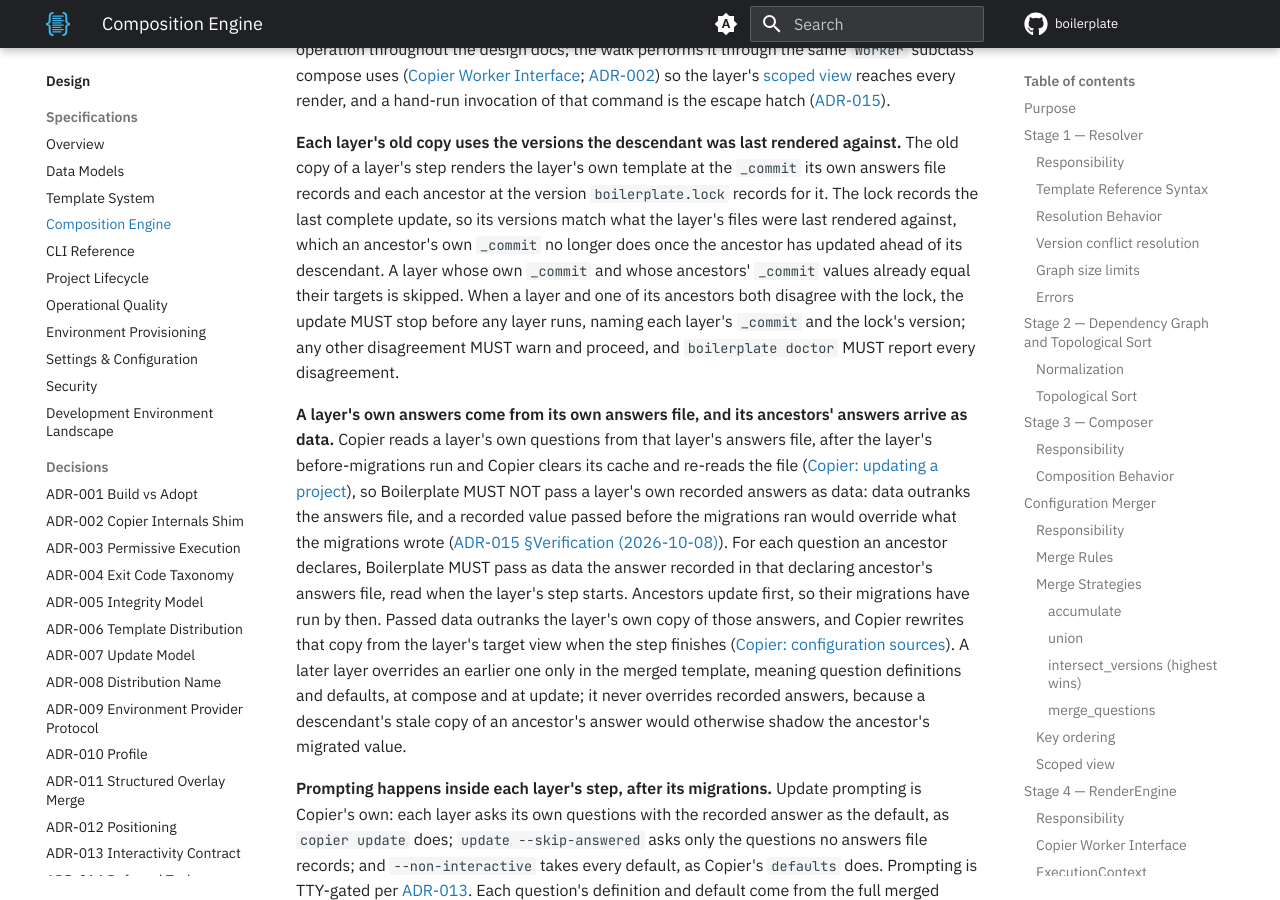
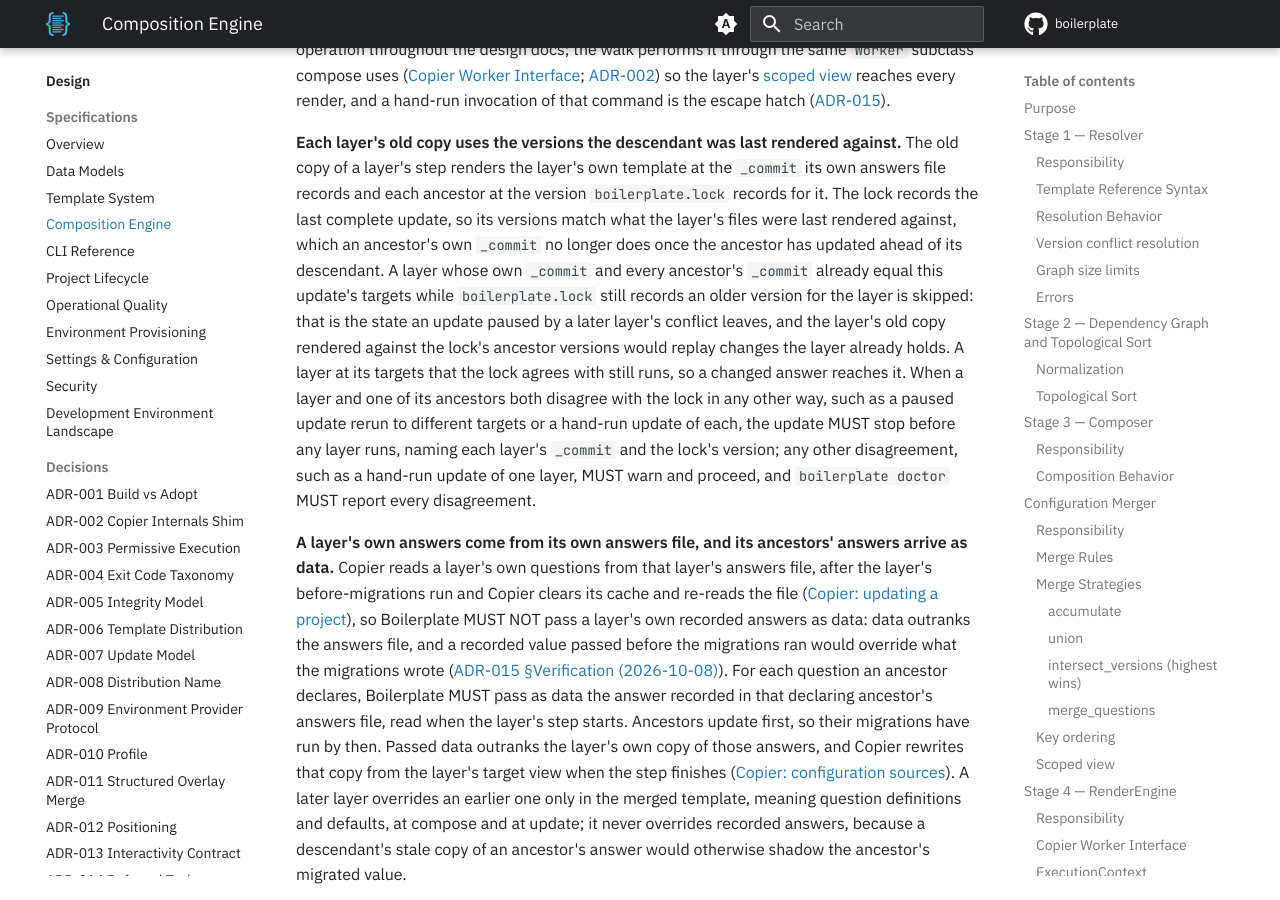
Before and after one commit to TheRealBillSiegler/boilerplate, an MkDocs documentation site: the page built from docs/design/04-composition-engine.md, in a window 1280 px wide and 900 px high, scrolled down 16235 px. Built offline with MkDocs 1.6.1 and Material for MkDocs 9.7.7, drawn with Linux system fonts in a browser that asks for light colours; comment, search, counter and statistics services are not loaded; the version menu is left out.

Commit message:
docs(design): skip only paused layers and let a paused update resume
The skip rule skipped any layer already at its targets, so a changed
answer could never reach an up-to-date layer; and the stop rule stopped
whenever a layer and an ancestor both disagreed with the lock, which is
exactly the state a conflict pause leaves, so a paused update could
never resume. Skip a layer only when it and its ancestors are at this
update's targets while the lock still records an older version for it;
stop only on other two-layer disagreements.

Co-Authored-By: Claude Opus 5.5 <noreply@anthropic.com>

```diff
--- a/docs/design/04-composition-engine.md
+++ b/docs/design/04-composition-engine.md
@@ -397,7 +397,7 @@ After all layers complete, return a `TemplateInfo` describing the final layer (t
 
 The `boilerplate update` pipeline does not re-render the old composition itself. Three-way merge for each layer is performed by Copier's per-template `update` mechanism, which reconstructs that layer's base internally from the template's Git history. Boilerplate's role is to orchestrate Copier's `update` per layer in topological order and to manage the cross-layer rollback envelope. `copier update -a .copier-answers.<layer>.yml` names that per-layer operation throughout the design docs; the walk performs it through the same `Worker` subclass compose uses ([Copier Worker Interface](#copier-worker-interface); [ADR-002](adr-002-copier-internals-shim.md#decision)) so the layer's [scoped view](#scoped-view) reaches every render, and a hand-run invocation of that command is the escape hatch ([ADR-015](adr-015-idiomatic-artifacts.md#decision)).
 
-**Each layer's old copy uses the versions the descendant was last rendered against.** The old copy of a layer's step renders the layer's own template at the `_commit` its own answers file records and each ancestor at the version `boilerplate.lock` records for it. The lock records the last complete update, so its versions match what the layer's files were last rendered against, which an ancestor's own `_commit` no longer does once the ancestor has updated ahead of its descendant. A layer whose own `_commit` and whose ancestors' `_commit` values already equal their targets is skipped. When a layer and one of its ancestors both disagree with the lock, the update MUST stop before any layer runs, naming each layer's `_commit` and the lock's version; any other disagreement MUST warn and proceed, and `boilerplate doctor` MUST report every disagreement.
+**Each layer's old copy uses the versions the descendant was last rendered against.** The old copy of a layer's step renders the layer's own template at the `_commit` its own answers file records and each ancestor at the version `boilerplate.lock` records for it. The lock records the last complete update, so its versions match what the layer's files were last rendered against, which an ancestor's own `_commit` no longer does once the ancestor has updated ahead of its descendant. A layer whose own `_commit` and every ancestor's `_commit` already equal this update's targets while `boilerplate.lock` still records an older version for the layer is skipped: that is the state an update paused by a later layer's conflict leaves, and the layer's old copy rendered against the lock's ancestor versions would replay changes the layer already holds. A layer at its targets that the lock agrees with still runs, so a changed answer reaches it. When a layer and one of its ancestors both disagree with the lock in any other way, such as a paused update rerun to different targets or a hand-run update of each, the update MUST stop before any layer runs, naming each layer's `_commit` and the lock's version; any other disagreement, such as a hand-run update of one layer, MUST warn and proceed, and `boilerplate doctor` MUST report every disagreement.
 
 **A layer's own answers come from its own answers file, and its ancestors' answers arrive as data.** Copier reads a layer's own questions from that layer's answers file, after the layer's before-migrations run and Copier clears its cache and re-reads the file ([Copier: updating a project](https://copier.readthedocs.io/en/stable/updating/)), so Boilerplate MUST NOT pass a layer's own recorded answers as data: data outranks the answers file, and a recorded value passed before the migrations ran would override what the migrations wrote ([ADR-015 §Verification (2026-10-08)](adr-015-idiomatic-artifacts.md#verification-2026-10-08)). For each question an ancestor declares, Boilerplate MUST pass as data the answer recorded in that declaring ancestor's answers file, read when the layer's step starts. Ancestors update first, so their migrations have run by then. Passed data outranks the layer's own copy of those answers, and Copier rewrites that copy from the layer's target view when the step finishes ([Copier: configuration sources](https://copier.readthedocs.io/en/stable/configuring/#configuration-sources)). A later layer overrides an earlier one only in the merged template, meaning question definitions and defaults, at compose and at update; it never overrides recorded answers, because a descendant's stale copy of an ancestor's answer would otherwise shadow the ancestor's migrated value.
 
```
